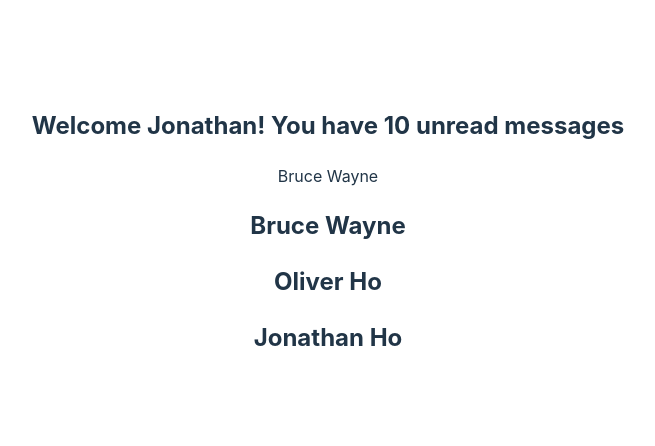
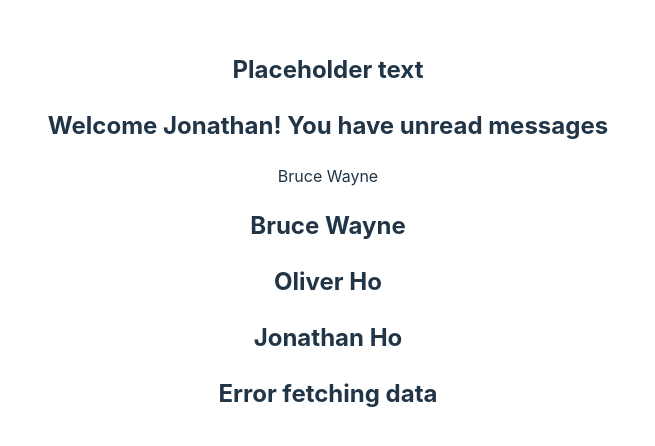
Before and after one commit to goodwill80/Refresher_react_typescript, a React (Vite) app: page / in a window 1280 px wide. Shown: the part 168-614 px from the top of the page, without its empty margins (312-967 px from the left). Built offline with nearby package versions, Linux system fonts and the light colour scheme.

Commit message:
added unions and optional props

```diff
--- a/src/App.tsx
+++ b/src/App.tsx
@@ -3,6 +3,9 @@
 import Greet from './components/Greet';
 import Person from './components/Person';
 import PersonList from './components/PersonList';
+import Status from './components/Status';
+import Heading from './components/Heading';
+import Oscar from './components/Oscar';
 
 function App() {
   const personName = {
@@ -27,9 +30,15 @@
 
   return (
     <>
-      <Greet name="Jonathan" messageCount={10} isLoggedIn={true} />
+      {/* Typing of a REACT Component */}
+      <Oscar>
+        <Heading>Placeholder text</Heading>
+      </Oscar>
+      {/* <Greet name="Jonathan" messageCount={10} isLoggedIn={true} /> */}
+      <Greet name="Jonathan" isLoggedIn={true} />
       <Person personName={personName} />
       <PersonList nameList={nameList} />
+      <Status status="error" />
     </>
   );
 }
--- a/src/components/Greet.tsx
+++ b/src/components/Greet.tsx
@@ -1,7 +1,7 @@
-// Typing individual props
+// Typing individual props and optionals - i.e. messageCount
 type GreetProps = {
   name: string;
-  messageCount: number;
+  messageCount?: number; // ? means optional
   isLoggedIn: boolean;
 };
 
--- /dev/null
+++ b/src/components/Heading.tsx
@@ -0,0 +1,10 @@
+// typing of children props
+type HeadingProps = {
+  children: string;
+};
+
+function Heading(props: HeadingProps) {
+  return <h2>{props.children}</h2>;
+}
+
+export default Heading;
--- /dev/null
+++ b/src/components/Oscar.tsx
@@ -0,0 +1,10 @@
+// typing a react component as React.ReactNode;
+type OscarProps = {
+  children: React.ReactNode;
+};
+
+function Oscar(props: OscarProps) {
+  return <div>{props.children}</div>;
+}
+
+export default Oscar;
--- /dev/null
+++ b/src/components/Status.tsx
@@ -0,0 +1,22 @@
+// typing with unions
+type StatusProps = {
+  status: 'loading' | 'success' | 'error';
+};
+
+function Status(props: StatusProps) {
+  let message;
+  if (props.status === 'loading') {
+    message = 'Loading...';
+  } else if (props.status === 'success') {
+    message = 'Data fetched successfully';
+  } else {
+    message = 'Error fetching data';
+  }
+  return (
+    <div>
+      <h2>{message}</h2>
+    </div>
+  );
+}
+
+export default Status;
```
